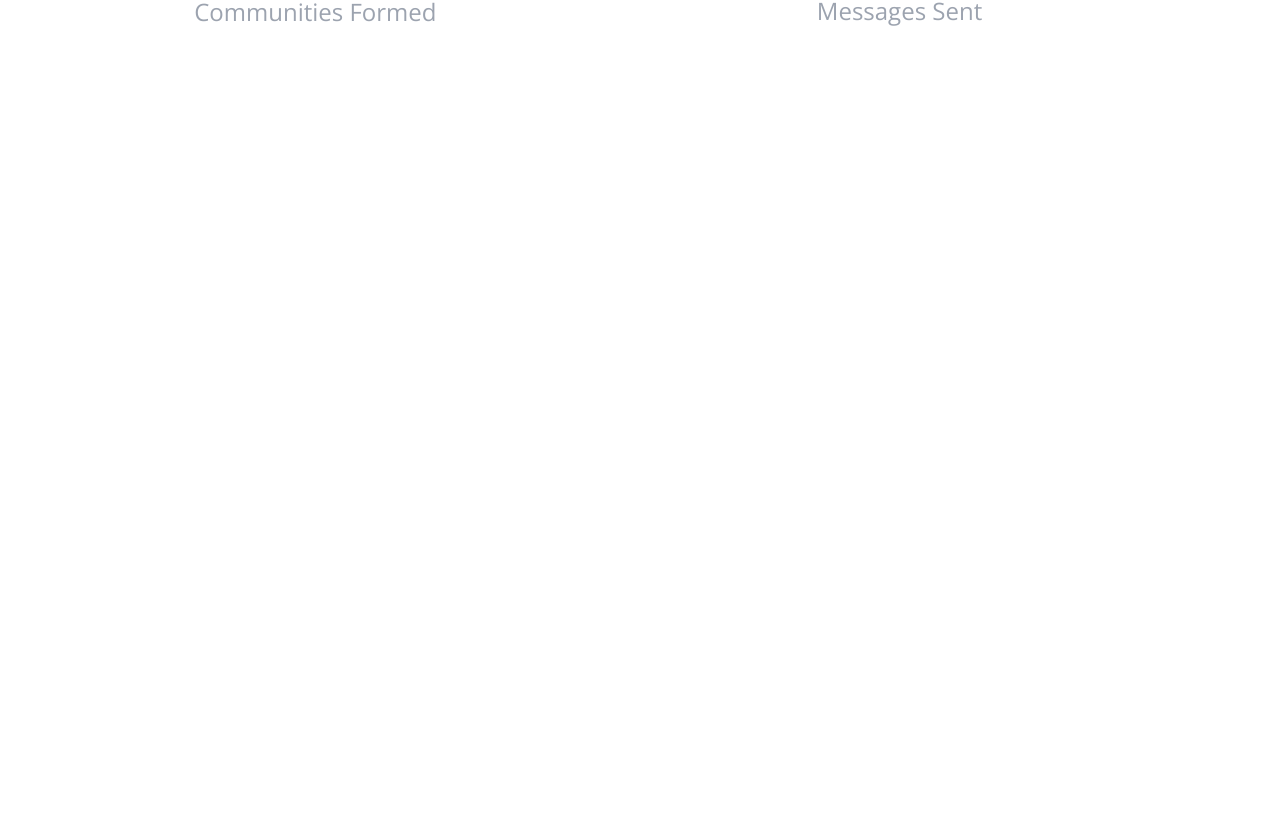
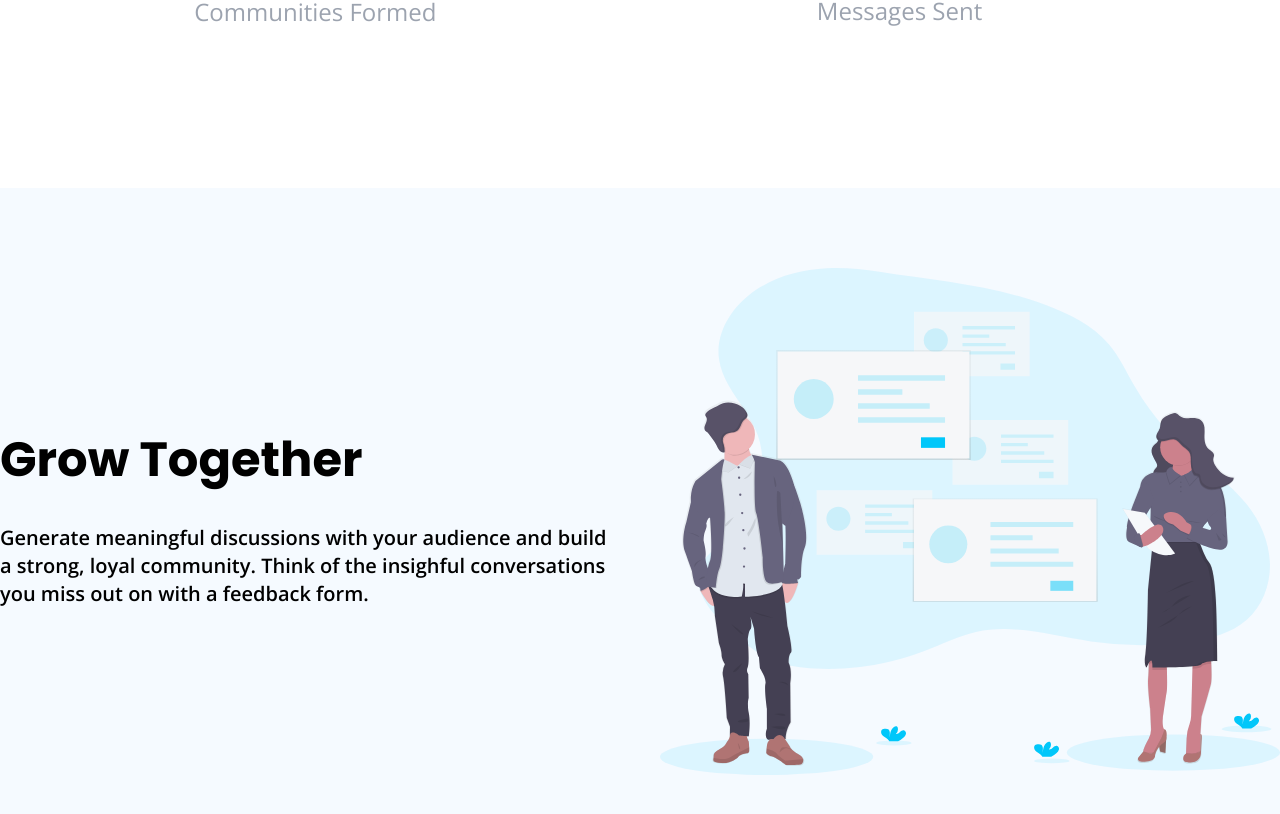
Before and after one commit to waleedmumtaz/huddle-landing-page, a Next.js app: page / in a window 1280 px wide. Shown: the part 1878-2692 px from the top of the page. Before the commit the page ends 2066 px from the top, so only its background shows below. Built offline with nearby package versions, Linux system fonts and the light colour scheme.

Commit message:
Developed three more sections

```diff
--- /dev/null
+++ b/components/FlowingConversations.js
@@ -0,0 +1,24 @@
+export default function FlowingConversations() {
+  return (
+    <section className='py-20'>
+      <div className='container mx-auto'>
+        <div className='grid grid-cols-2 gap-10 place-items-center'>
+          <div>
+            <img
+              src='/assets/illustration-flowing-conversation.svg'
+              alt='flowing conversation'
+            />
+          </div>
+          <div>
+            <h2 className='font-poppins text-5xl'>Flowing Conversations</h2>
+            <p className='font-open-sans font-semibold text-xl mt-10 max-w-2xl'>
+              Your wouldn't paginate a conversation in real life, so why do it
+              online? Our threads have just in time loading for a more natural
+              flow.
+            </p>
+          </div>
+        </div>
+      </div>
+    </section>
+  )
+}
--- /dev/null
+++ b/components/GrowTogether.js
@@ -0,0 +1,24 @@
+export default function GrowTogether() {
+  return (
+    <section className='bg-cstm-neutral-pale-blue py-20'>
+      <div className='container mx-auto'>
+        <div className='grid grid-cols-2 gap-10 place-items-center'>
+          <div>
+            <h2 className='font-poppins text-5xl'>Grow Together</h2>
+            <p className='font-open-sans font-semibold text-xl mt-10 max-w-2xl'>
+              Generate meaningful discussions with your audience and build a
+              strong, loyal community. Think of the insighful conversations you
+              miss out on with a feedback form.
+            </p>
+          </div>
+          <div>
+            <img
+              src='/assets/illustration-grow-together.svg'
+              alt='grow together'
+            />
+          </div>
+        </div>
+      </div>
+    </section>
+  )
+}
--- a/components/Header.js
+++ b/components/Header.js
@@ -2,7 +2,7 @@ import Navbar from './Navbar'
 
 export default function Header() {
   return (
-    <header className='pt-20'>
+    <header className='container mx-auto pt-20'>
       <Navbar />
     </header>
   )
--- a/components/Hero.js
+++ b/components/Hero.js
@@ -1,6 +1,6 @@
 export default function Hero() {
   return (
-    <section className='flex-1 flex flex-col justify-center items-center'>
+    <section className='container mx-auto flex-1 flex flex-col justify-center items-center'>
       <h1 className='font-poppins text-6xl'>
         Build The Community Your Fans Will Love
       </h1>
--- a/components/ImageSection.js
+++ b/components/ImageSection.js
@@ -1,6 +1,6 @@
 export default function ImageSection() {
   return (
-    <section className='flex justify-center'>
+    <section className='container mx-auto flex justify-center'>
       <img src='/assets/screen-mockups.svg' width='85%' alt='screen mockups' />
     </section>
   )
--- a/components/Stats.js
+++ b/components/Stats.js
@@ -1,6 +1,6 @@
 export default function Stats() {
   return (
-    <section className='py-40'>
+    <section className='container mx-auto py-40'>
       <div className='grid grid-cols-2 place-items-center'>
         <div>
           <img src='/assets/icon-communities.svg' alt='communities icon' />
--- /dev/null
+++ b/components/YourUsers.js
@@ -0,0 +1,21 @@
+export default function YourUsers() {
+  return (
+    <section className='bg-cstm-neutral-pale-blue py-20'>
+      <div className='container mx-auto'>
+        <div className='grid grid-cols-2 gap-10 place-items-center'>
+          <div>
+            <h2 className='font-poppins text-5xl'>Your Users</h2>
+            <p className='font-open-sans font-semibold text-xl mt-10 max-w-2xl'>
+              It takes no time at all to integrate Huddle with your app's
+              authentication solution. This means, one signed in to your app,
+              your users can start chatting immediately.
+            </p>
+          </div>
+          <div>
+            <img src='/assets/illustration-your-users.svg' alt='your users' />
+          </div>
+        </div>
+      </div>
+    </section>
+  )
+}
--- a/pages/index.js
+++ b/pages/index.js
@@ -1,8 +1,11 @@
 import Head from 'next/head'
+import FlowingConversations from '../components/FlowingConversations'
+import GrowTogether from '../components/GrowTogether'
 import Header from '../components/Header'
 import Hero from '../components/Hero'
 import ImageSection from '../components/ImageSection'
 import Stats from '../components/Stats'
+import YourUsers from '../components/YourUsers'
 
 export default function Home() {
   return (
@@ -16,16 +19,15 @@ export default function Home() {
           rel='stylesheet'
         />
       </Head>
-      <div className=''>
-        <div className='container mx-auto'>
-          <div className='flex flex-col min-h-[95vh]'>
-            <Header />
-            <Hero />
-          </div>
-          <ImageSection />
-          <Stats />
-        </div>
+      <div className='flex flex-col min-h-[95vh]'>
+        <Header />
+        <Hero />
       </div>
+      <ImageSection />
+      <Stats />
+      <GrowTogether />
+      <FlowingConversations />
+      <YourUsers />
     </>
   )
 }
```
